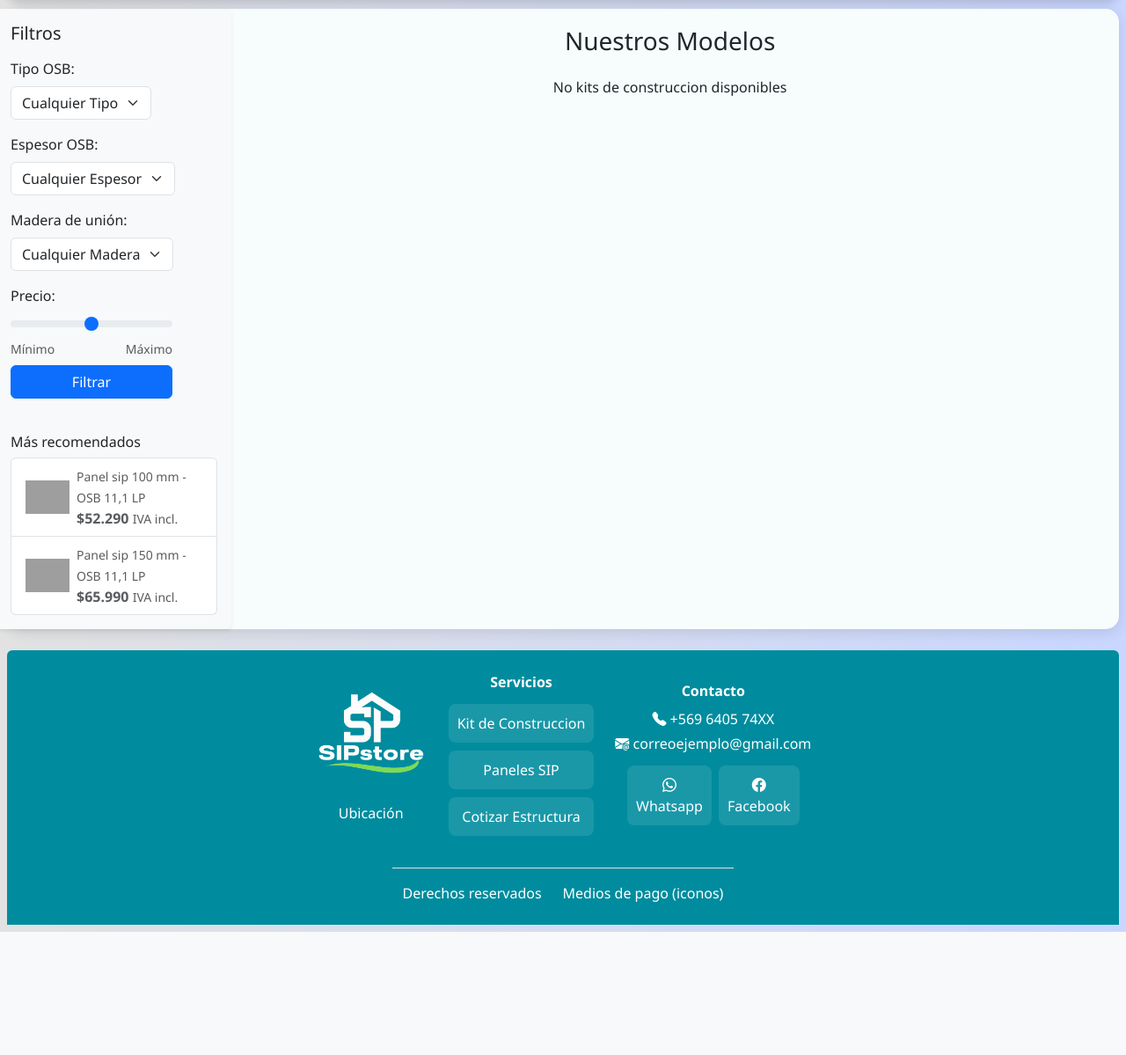
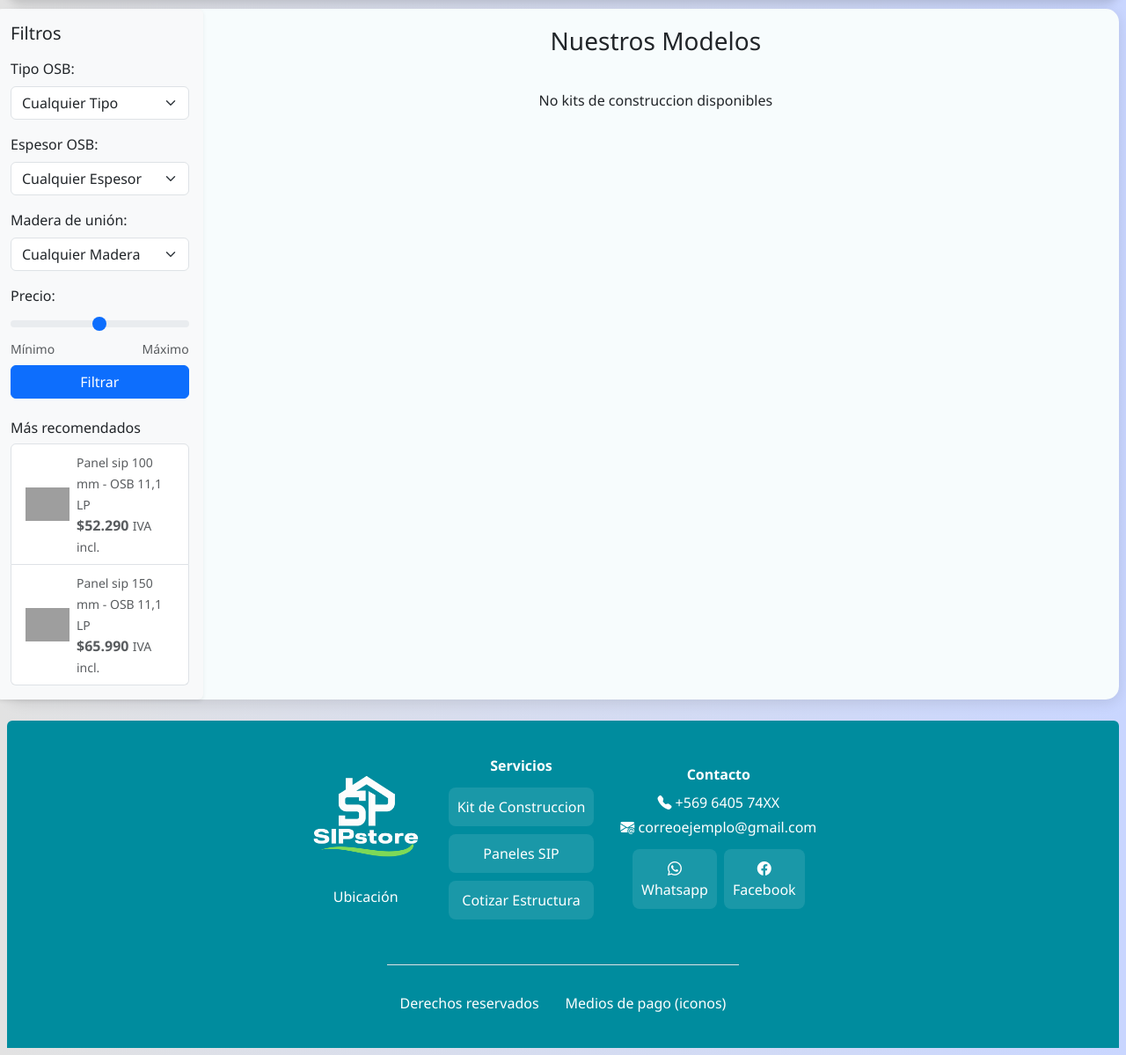
Before and after one commit to paocespedes-bit/Capstone-, a Django app: page /kits/ in a window 1280 px wide. Shown: the part 89-1288 px from the top of the page at 88% size. Before the commit the page ends 1148 px from the top, so only its background shows below. Run offline with Django 5.2, Linux system fonts and the light colour scheme; data that the repository does not hold is empty; some libraries are stand-ins or nearby versions; grey boxes are pictures that could not be loaded.

Commit message:
Actualizacion de css

```diff
--- a/Fase_2/Evidencias_Proyecto/SIPstore/core/static/core/style/base.css
+++ b/Fase_2/Evidencias_Proyecto/SIPstore/core/static/core/style/base.css
@@ -313,7 +313,8 @@ div {
 }
 
 .rounded {
-  width: 100%;
+  width: auto;
+  height: auto;
   box-shadow: 0 8px 20px rgba(0, 0, 0, 0.15);
   display: flex;
   justify-content: space-between;
--- a/Fase_2/Evidencias_Proyecto/SIPstore/store/static/store/style/catalogo.css
+++ b/Fase_2/Evidencias_Proyecto/SIPstore/store/static/store/style/catalogo.css
@@ -102,24 +102,19 @@
   flex-direction: row;
 }
 
-.row {
-  display: flex;
-  justify-content: center;
-  align-items: center;
-  flex-direction: row;
-  width: auto;
-}
 
-.row > section.col-12.col-md-9.col-lg-10 {
-  padding: 20px;
+.mb-3{
   display: block;
 }
 
 .row > * {
-  flex-shrink: 0;
-  width: auto;
-  max-width: 100%;
+  display: flex;
+  justify-content: center;
+  align-items: center;
+  flex-direction: column;
+  padding: 15px;
 }
+
 
 .productos {
   display: flex;
@@ -137,8 +132,14 @@
   margin-top: 20px;
 }
 
-/* Ajustes móviles */
 @media (max-width: 576px) {
+  .row.g-4 {
+    display: flex;
+    justify-content: center;
+    flex-direction: column; /* apila verticalmente en móvil */
+    align-items: center;
+  }
+
   aside {
     padding: 10px !important;
     box-shadow: none;
--- a/Fase_2/Evidencias_Proyecto/SIPstore/store/templates/kits.html
+++ b/Fase_2/Evidencias_Proyecto/SIPstore/store/templates/kits.html
@@ -1,10 +1,16 @@
-{% extends "base.html" %} {% load static %} {% block link %}
+{% extends "base.html" %}
+{% load static %}
+
+{% block link %}
 <link rel="stylesheet" href="{% static 'store/style/catalogo.css' %}" />
-{% endblock %} {% block title %}Kit de Construccion{% endblock %} {% block content %}
+{% endblock %}
+
+{% block title %}Kit de Construccion{% endblock %}
+
+{% block content %}
 <div class="row">
-  <!-- Sidebar filtros -->
-  <aside class="col-12 col-md-3 col-lg-2 bg-light p-3 rounded shadow-sm" style="display: flex;
-  justify-content: center; align-items: flex-start; flex-direction: column;">
+  <!-- Sidebar fijo en escritorio -->
+  <aside class="col-md-3 col-lg-2 d-none d-md-block bg-light p-3 rounded shadow-sm">
     <h5 class="mb-3">Filtros</h5>
 
     <!-- Tipo OSB -->
@@ -46,32 +52,16 @@
     <!-- Recomendados -->
     <h6 class="mt-4">Más recomendados</h6>
     <div class="list-group">
-      <a
-        href="#"
-        class="list-group-item list-group-item-action d-flex align-items-center"
-      >
-        <img
-          src="#"
-          alt=""
-          class="me-2"
-          style="width: 50px; height: auto"
-        />
+      <a href="#" class="list-group-item list-group-item-action d-flex align-items-center">
+        <img src="#" alt="" class="me-2" style="width: 50px; height: auto" />
         <div>
           <small>Panel sip 100 mm - OSB 11,1 LP</small><br />
           <strong>$52.290</strong>
           <span class="small text-muted">IVA incl.</span>
         </div>
       </a>
-      <a
-        href="#"
-        class="list-group-item list-group-item-action d-flex align-items-center"
-      >
-        <img
-          src="#"
-          alt=""
-          class="me-2"
-          style="width: 50px; height: auto"
-        />
+      <a href="#" class="list-group-item list-group-item-action d-flex align-items-center">
+        <img src="#" alt="" class="me-2" style="width: 50px; height: auto" />
         <div>
           <small>Panel sip 150 mm - OSB 11,1 LP</small><br />
           <strong>$65.990</strong>
@@ -82,13 +72,80 @@
   </aside>
 </div>
 
-<!-- Productos -->
-<div class="productos">
-  <section class="col-12 col-md-9 col-lg-10">
-    <h3 class="mb-4">Nuestros Modelos</h3>
-    <div class="row g-4">
-      {% include "t_kit.html" with kits=kits %}
+<!-- Contenido principal -->
+<section class="col-12 col-md-9 col-lg-10">
+  <!-- Botón de filtros SOLO en móvil -->
+  <div class="d-md-none mb-3">
+    <button class="btn btn-outline-dark w-100" data-bs-toggle="offcanvas" data-bs-target="#filtrosOffcanvas">
+      <i class="bi bi-funnel"></i> Mostrar Filtros
+    </button>
+  </div>
+
+  <h3 class="mb-4">Nuestros Modelos</h3>
+  <div class="row g-4">
+    {% include "t_kit.html" with kits=kits %}
+  </div>
+</section>
+
+<!-- Offcanvas: Filtros en móvil -->
+<div class="offcanvas offcanvas-start" tabindex="-1" id="filtrosOffcanvas">
+  <div class="offcanvas-header">
+    <h5 class="offcanvas-title">Filtros</h5>
+    <button type="button" class="btn-close" data-bs-dismiss="offcanvas"></button>
+  </div>
+  <div class="offcanvas-body">
+    <!-- Contenido de filtros (mismo que el aside) -->
+    <div class="mb-3">
+      <label class="form-label">Tipo OSB:</label>
+      <select class="form-select">
+        <option>Cualquier Tipo</option>
+        <option>OSB 11</option>
+        <option>OSB 15</option>
+      </select>
     </div>
-  </section>
+
+    <div class="mb-3">
+      <label class="form-label">Espesor OSB:</label>
+      <select class="form-select">
+        <option>Cualquier Espesor</option>
+      </select>
+    </div>
+
+    <div class="mb-3">
+      <label class="form-label">Madera de unión:</label>
+      <select class="form-select">
+        <option>Cualquier Madera</option>
+      </select>
+    </div>
+
+    <div class="mb-3">
+      <label class="form-label">Precio:</label>
+      <input type="range" min="34990" max="86590" class="form-range" />
+      <div class="d-flex justify-content-between small text-muted">
+        <span>Mínimo</span><span>Máximo</span>
+      </div>
+      <button class="btn btn-primary w-100 mt-2">Filtrar</button>
+    </div>
+
+    <h6 class="mt-4">Más recomendados</h6>
+    <div class="list-group">
+      <a href="#" class="list-group-item list-group-item-action d-flex align-items-center">
+        <img src="#" alt="" class="me-2" style="width: 50px; height: auto" />
+        <div>
+          <small>Panel sip 100 mm - OSB 11,1 LP</small><br />
+          <strong>$52.290</strong>
+          <span class="small text-muted">IVA incl.</span>
+        </div>
+      </a>
+      <a href="#" class="list-group-item list-group-item-action d-flex align-items-center">
+        <img src="#" alt="" class="me-2" style="width: 50px; height: auto" />
+        <div>
+          <small>Panel sip 150 mm - OSB 11,1 LP</small><br />
+          <strong>$65.990</strong>
+          <span class="small text-muted">IVA incl.</span>
+        </div>
+      </a>
+    </div>
+  </div>
 </div>
 {% endblock %}
--- a/Fase_2/Evidencias_Proyecto/SIPstore/store/templates/paneles.html
+++ b/Fase_2/Evidencias_Proyecto/SIPstore/store/templates/paneles.html
@@ -5,7 +5,7 @@
 <div class="row">
   <!-- Sidebar fijo en escritorio -->
   <aside
-    class="col-md-3 col-lg-2 d-none d-md-block bg-light p-3 rounded shadow-sm" style="width: auto; height: auto;"
+    class="col-md-3 col-lg-2 d-none d-md-block bg-light p-3 rounded shadow-sm"
   >
     <h5 class="mb-3">Filtros</h5>
 
@@ -79,7 +79,7 @@
   <!-- Botón de filtros SOLO en móvil -->
   <div class="d-md-none mb-3">
     <button
-      class="btn btn-outline-primary w-100"
+      class="btn btn-outline-dark w-100"
       data-bs-toggle="offcanvas"
       data-bs-target="#filtrosOffcanvas"
     >
```
Also changed, not shown: Fase_2/Evidencias_Proyecto/SIPstore/store/static/store/style/paneles.css (+13 -14 lines).
